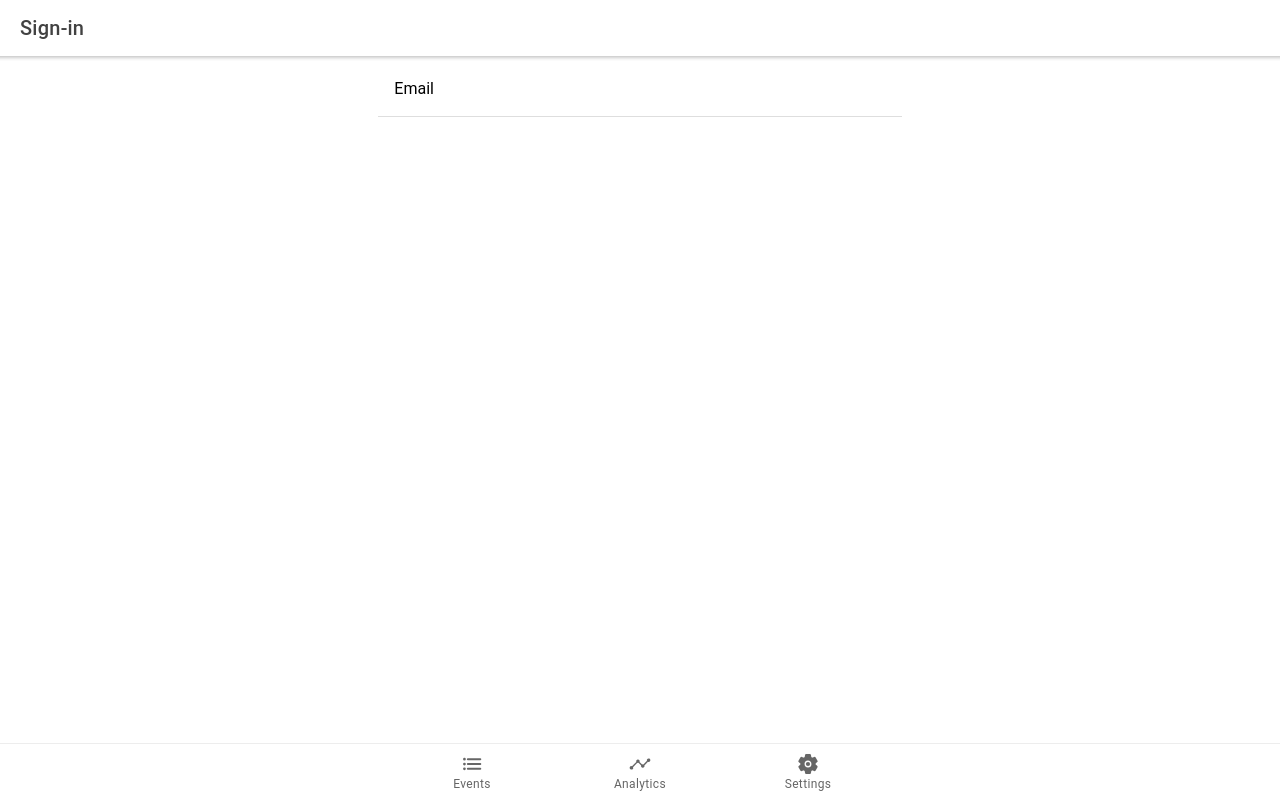
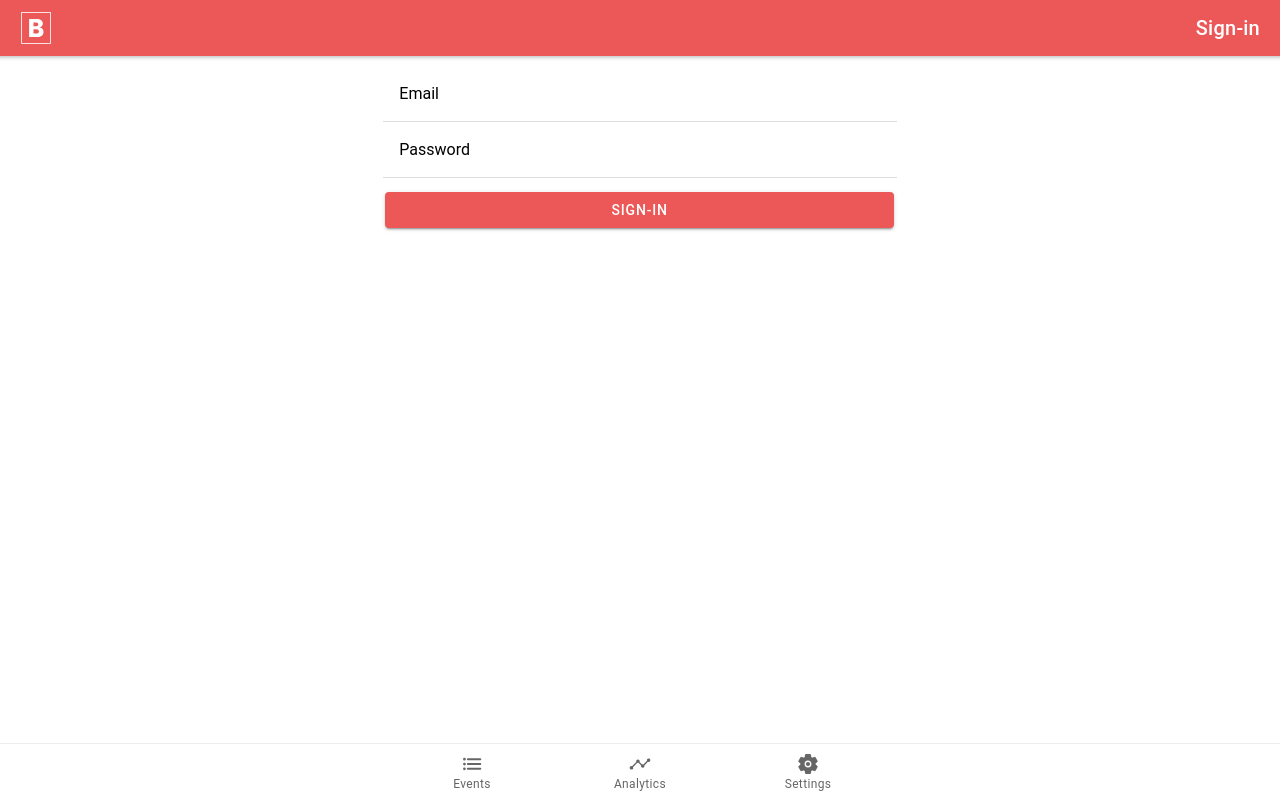
Before and after one commit to bloodbath-io/app, a React (Create React App) app: page /signin in a window 1280 px wide. Built offline with nearby package versions, Linux system fonts and the light colour scheme.

Commit message:
feat: signin module

```diff
--- a/src/pages/Signin.tsx
+++ b/src/pages/Signin.tsx
@@ -1,31 +1,63 @@
-import { IonContent, IonHeader, IonPage, IonTitle, IonToolbar, IonRow, IonCol, IonItem, IonLabel, IonInput } from '@ionic/react';
-import ExploreContainer from '../components/ExploreContainer';
+import { IonContent, IonHeader, IonPage, IonTitle, IonToolbar, IonRow, IonCol, IonItem, IonLabel, IonInput, IonIcon, IonButton } from '@ionic/react';
+import React, { useState } from 'react';
 import './Signin.css';
 const Signin: React.FC = () => {
+
+  const [email, setEmail] = useState<string>();
+  const [password, setPassword] = useState<string>();
+
   return (
     <IonPage>
       <IonHeader>
-        <IonToolbar>
-          <IonTitle>Sign-in</IonTitle>
+        <IonToolbar color="primary">
+          <IonTitle slot="end">
+            Sign-in
+          </IonTitle>
+          <IonTitle slot="start" size="large">
+            <IonIcon src="assets/icon/logo-reversed.svg" size="large" style={{ verticalAlign: "bottom" }}></IonIcon>
+          </IonTitle>
         </IonToolbar>
       </IonHeader>
       <IonContent fullscreen>
         <IonHeader collapse="condense">
           <IonToolbar>
-            <IonTitle size="large">Signin</IonTitle>
+            <IonTitle size="large">Sign-in</IonTitle>
           </IonToolbar>
         </IonHeader>
         <IonRow className="ion-justify-content-center">
           <IonCol sizeXs="10" sizeMd="5">
+
+            <IonRow>
+              <IonCol>
                 <IonItem>
                   <IonLabel position="floating"> Email</IonLabel>
                   <IonInput
                     type="email"
-                  value=""
+                    value={email}
+                    onIonChange={e => setEmail(e.detail.value!)}
+                  >
+                  </IonInput>
+                </IonItem>
+                <IonItem>
+                  <IonLabel position="floating"> Password</IonLabel>
+                  <IonInput
+                    type="password"
+                    value={password}
+                    onIonChange={e => setPassword(e.detail.value!)}
                   >
                   </IonInput>
                 </IonItem>
               </IonCol>
+            </IonRow>
+
+            <IonRow>
+              <IonCol>
+                <IonButton expand="block">Sign-in</IonButton>
+              </IonCol>
+            </IonRow>
+
+          </IonCol>
+
         </IonRow>
       </IonContent>
     </IonPage>
--- a/src/theme/variables.css
+++ b/src/theme/variables.css
@@ -6,7 +6,7 @@ http://ionicframework.com/docs/theming/ */
   /** primary **/
   --ion-color-primary: #ec5757;
   --ion-color-primary-rgb: 236, 87, 87;
-  --ion-color-primary-contrast: #000000;
+  --ion-color-primary-contrast: #ffffff;
   --ion-color-primary-contrast-rgb: 0, 0, 0;
   --ion-color-primary-shade: #d04d4d;
   --ion-color-primary-tint: #ee6868;
```
Also changed, not shown: public/assets/icon/logo-reversed.svg (added), public/assets/icon/logo.svg (added). Lines whose indentation alone changed are shown as unchanged.
